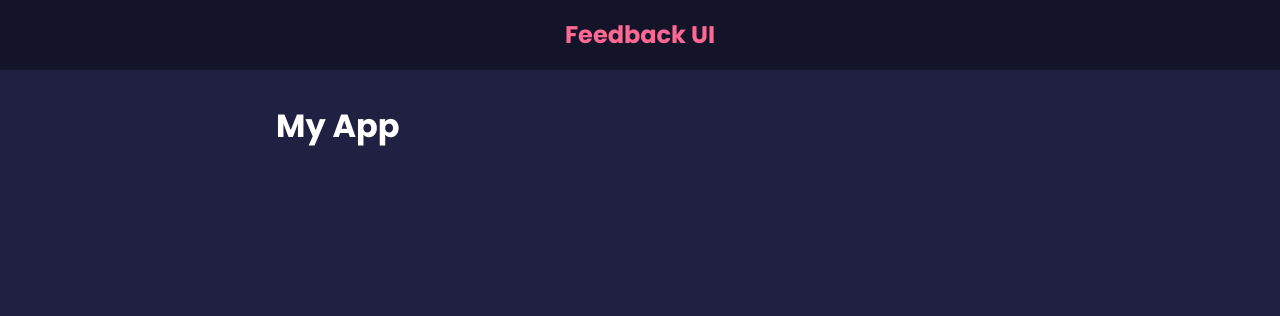
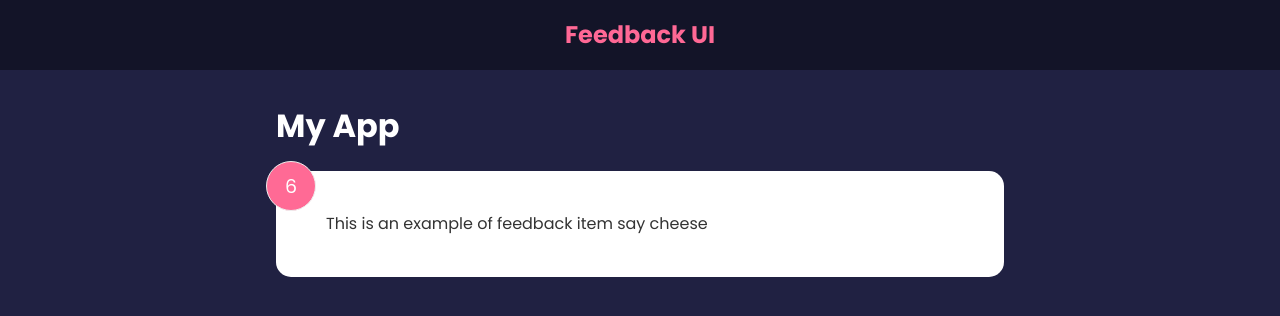
Before and after one commit to amare605/feedback-app, a React (Create React App) app: page / in a window 1280 px wide. Shown: the top 316 px of the page. Built offline with nearby package versions, Linux system fonts and the light colour scheme.

Commit message:
State & useState Hook

```diff
--- a/src/App.js
+++ b/src/App.js
@@ -1,4 +1,5 @@
 import Header from "./components/Header"
+import FeedbackItem from "./components/FeedbackItem"
 
 function App() {
     return (
@@ -6,6 +7,7 @@
         <Header/>
         <div className="container">
             <h1>My App</h1>
+            <FeedbackItem />
         </div>
         </>
     )
--- /dev/null
+++ b/src/components/FeedbackItem.jsx
@@ -0,0 +1,16 @@
+import  { useState } from 'react'
+
+function FeedbackItem() {
+    const [rating , setRating] = useState(6)
+    const [text , setText] = useState('This is an example of feedback item say cheese')
+
+  return (
+    <div className="card">
+        <div className="num-display">{rating}</div>
+        <div className="text-display">{text}</div>
+
+    </div>
+  )
+}
+
+export default FeedbackItem
```
